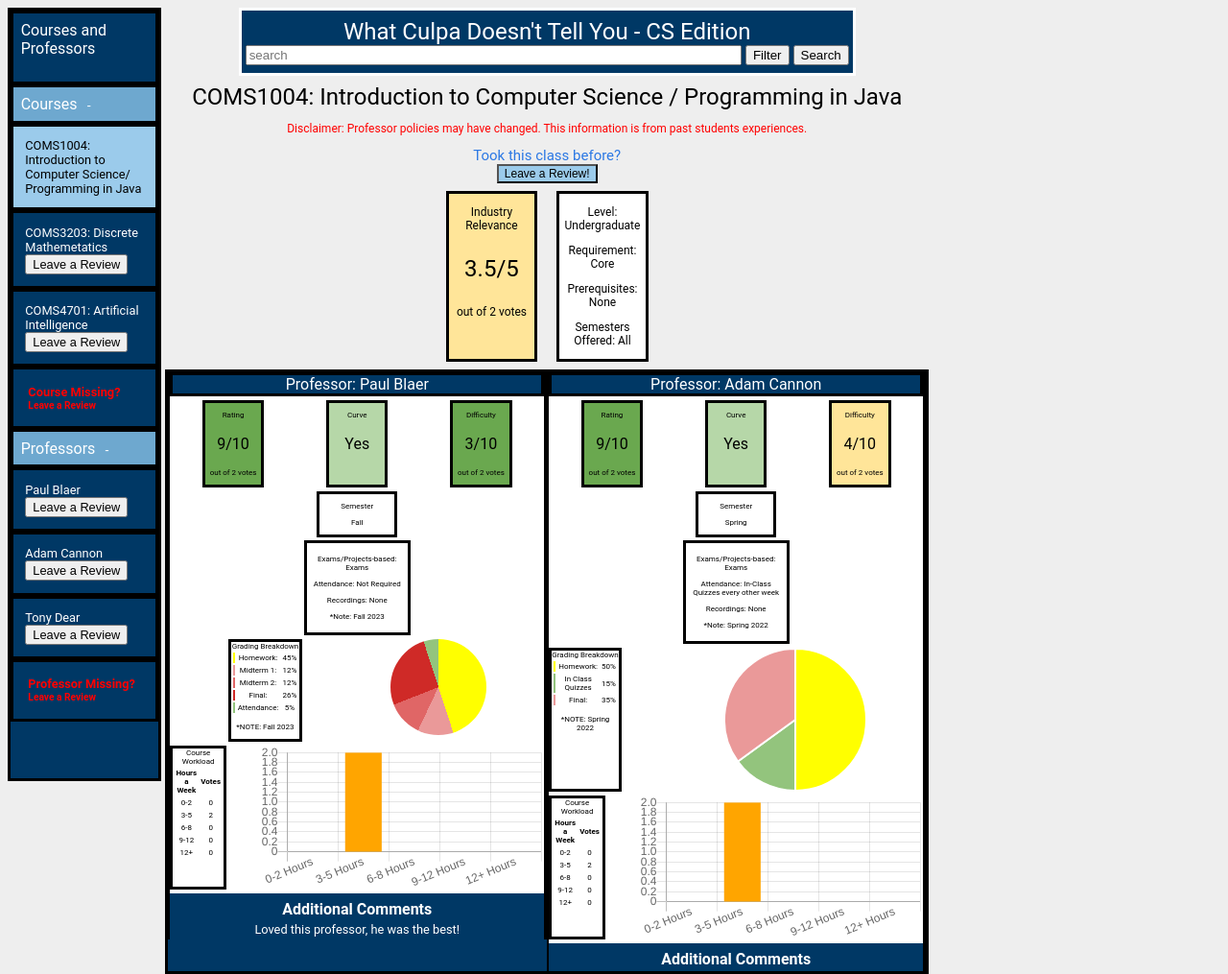
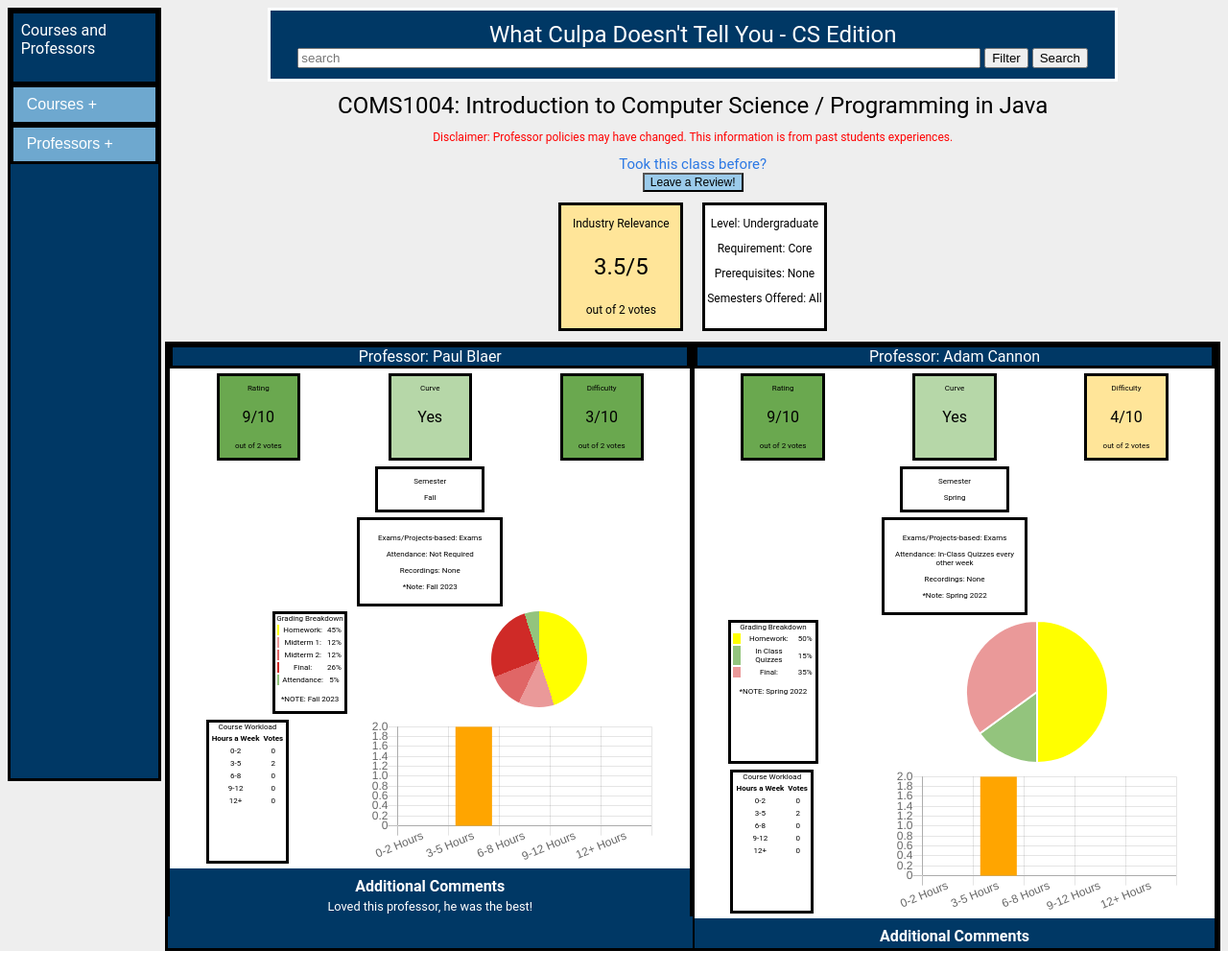
Before and after one commit to aw3410/uiproject2024, a Flask app: page /course in a window 1280 px wide. Shown: the whole page at 96% size. After the commit the page ends 991 px from the top, so only its background shows below. Run offline with Flask 3, Linux system fonts and the light colour scheme; lists and menus that the app fills with data are empty.

Commit message:
added sidebar collapsable to coursepage

```diff
--- a/static/coursepage_two.css
+++ b/static/coursepage_two.css
@@ -322,11 +322,19 @@
 
 }
 
-.coursesandprofessorscollapsable{
+.coursesandprofessorscollapsible{
     border-style: solid;
     padding: 5%;
     border-color: black;
     background-color: hsl(204, 50%, 62%);
+}
+
+.hidden {
+    display: none;
+}
+
+.collapsibletextsize{
+    font-size: 1em;
 }
 
 .missing{
@@ -338,7 +346,7 @@
     font-weight: bold;
 }
 
-.collaspablebutton{
+.collapsiblebutton{
     border-width: 0;
     background-color: hsl(204, 50%, 62%);
     color: white;
--- a/templates/coursepage_two.html
+++ b/templates/coursepage_two.html
@@ -19,11 +19,12 @@
       <div id="courseandprof">
         Courses and Professors
       </div>
-      <!-- TODO: ADD MORE COURSES AND PROFESSORS -->
       <div id=coursesidebar>
-        <div class="coursesandprofessorscollapsable">Courses
-          <button type="button" class="collaspablebutton">-</button>
+        <div class="coursesandprofessorscollapsible">
+          <button type="button" id='coursebutton' class="collapsiblebutton collapsibletextsize">Courses
+            +</button>
         </div>
+        <div id="listofcourses" class="hidden">
           <a class="active" href="#coms1004">COMS1004: Introduction to Computer Science/ Programming in Java</a>
           <a href="#coms3203">COMS3203: Discrete Mathemetatics
             <button type="button" class="reviewbutton">Leave a Review</button>
@@ -33,13 +34,14 @@
           </a>
           <div class="missing">Course Missing?
             <a class="missinglink" href="#missingreview">Leave a Review</a>
-          <!-- <button type="button" class="reviewbutton">Leave a Review</button> -->
           </div>
         </div>
-      <div id="professorsidebar">
-        <div class="coursesandprofessorscollapsable">Professors
-          <button type="button" class="collaspablebutton">-</button>
       </div>
+      <div class="coursesandprofessorscollapsible">
+        <button type="button" id='professorbutton' class="collapsiblebutton collapsibletextsize">Professors
+          +</button>
+      </div>
+      <div id="listofprofessors" class="hidden">
         <a href="#blaer">Paul Blaer
           <button type="button" class="reviewbutton">Leave a Review</button>
         </a>
@@ -55,20 +57,18 @@
         </div>
       </div>
     </div>
+  </div>
   <div id="content">
     <div id="searchboxcontainer" class="container">
       <article role="article" data-focusible="true" tabindex="0">
         <div>
-            <header class = "websitename">What Culpa Doesn't Tell You - CS Edition</header>
+          <header class="websitename">What Culpa Doesn't Tell You - CS Edition</header>
         </div>
         <div>
           <span id="searchboxlinetwo">
             <input type="text" id="searchbox" placeholder="search">
             <button type="button" id="filterbutton">Filter</button>
             <button type="button" id="search">Search</button>
-
-              <!-- TODO: make it collapsable -->
-              <!-- https://www.w3schools.com/howto/howto_js_collapsible.asp#gsc.tab=0 -->
           </span>
           <div id="advancedsearch">
             <h2>Advanced Search</h2>
```
Also changed, not shown: static/coursepage_two.js (+40 -0 lines). Lines whose indentation alone changed are shown as unchanged.
